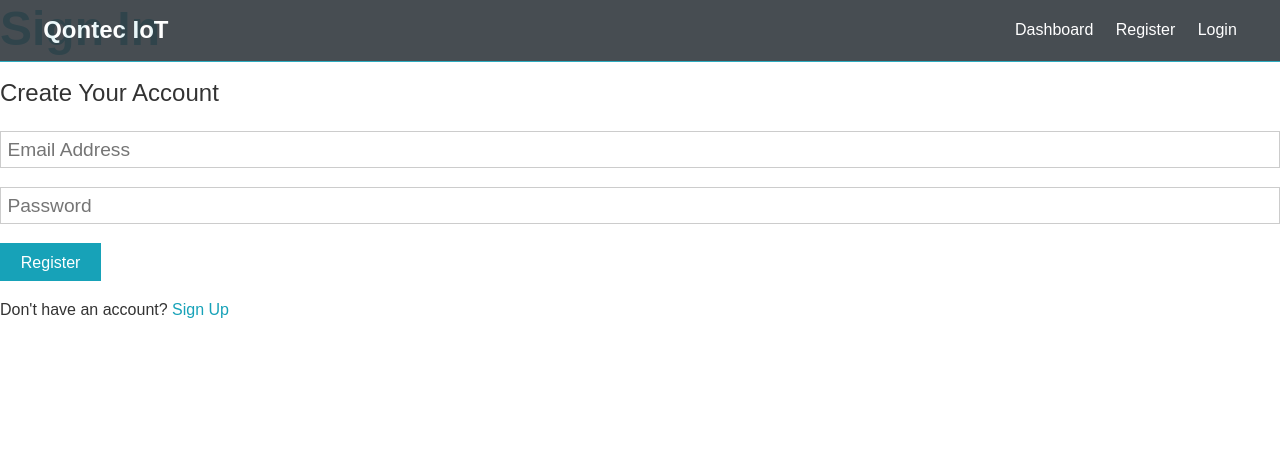
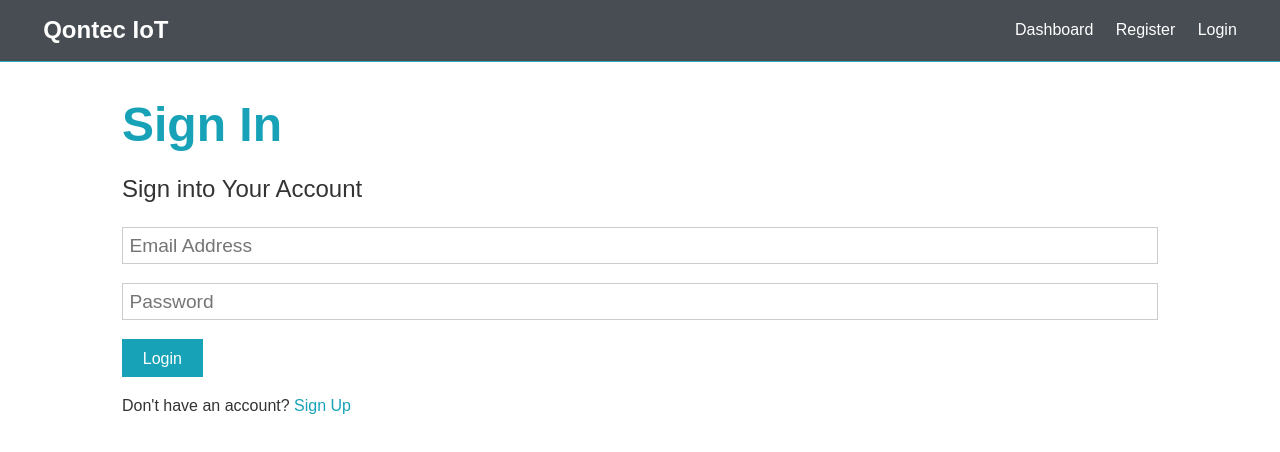
Before and after one commit to kleverfp/iotPlatformSequelize, a React (Create React App) app in the folder client/: page /login in a window 1280 px wide. Shown: the top 452 px of the page. Built offline with nearby package versions, Linux system fonts and the light colour scheme; no server answers.

Commit message:
fix login and register

```diff
--- a/client/src/components/auth/Login.js
+++ b/client/src/components/auth/Login.js
@@ -34,9 +34,9 @@ const Login = ({login,isAuthenticated}) => {
         )
     }
     return (
-       <Fragment>
+        <section className="container">
            <h1 className="large text-primary">Sign In</h1>
-            <p className="lead"><i className="fas fa-user"></i> Create Your Account</p>
+            <p className="lead"><i className="fas fa-user"></i> Sign into Your Account</p>
             <form className="form" onSubmit={submitHandler}>
 
                 <div className="form-group">
@@ -52,12 +52,12 @@ const Login = ({login,isAuthenticated}) => {
                     minLength="6"
                     />
                 </div>
-                <input type="submit" className="btn btn-primary" value="Register" />
+                <input type="submit" className="btn btn-primary" value="Login" />
             </form>
             <p className="my-1">
             Don't have an account? <Link to="/register">Sign Up</Link>
             </p>
-       </Fragment>
+       </section>
     )
 }
 
--- a/client/src/components/auth/Register.js
+++ b/client/src/components/auth/Register.js
@@ -39,7 +39,7 @@ const Register = ({setAlert,register}) => {
         }
     }
     return (
-       <Fragment>
+        <section className="container">
            <h1 className="large text-primary">Sign Up</h1>
             <p className="lead"><i className="fas fa-user"></i> Create Your Account</p>
             <form className="form" onSubmit={submitHandler}>
@@ -76,7 +76,7 @@ const Register = ({setAlert,register}) => {
             <p className="my-1">
             Already have an account? <Link to="/login">Sign In</Link>
             </p>
-       </Fragment>
+       </section>
     )
 }
 Register.propTypes= {
--- a/client/src/components/dashboard/Dashboard.js
+++ b/client/src/components/dashboard/Dashboard.js
@@ -2,9 +2,9 @@ import React from 'react'
 
 const Dashboard = ()=> {
     return (
-        <div>
+        <section className="container">
            <h1> Dashboard</h1>
-        </div>
+        </section>
     )
 }
 
--- a/client/src/components/routing/PrivateRoute.js
+++ b/client/src/components/routing/PrivateRoute.js
@@ -4,10 +4,7 @@ import PropTypes from 'prop-types';
 import { connect } from 'react-redux';
 import Spinner from '../layout/Spinner';
 
-const PrivateRoute = ({
-  component: Component,
-  auth: { isAuthenticated, loading }
-}) => {
+const PrivateRoute = ({component: Component,auth: { isAuthenticated, loading }}) => {
   if (loading) return <Spinner />;
   if (isAuthenticated) return <Component />;
 
```
Also changed, not shown: client/src/App.js (+4 -7 lines).
